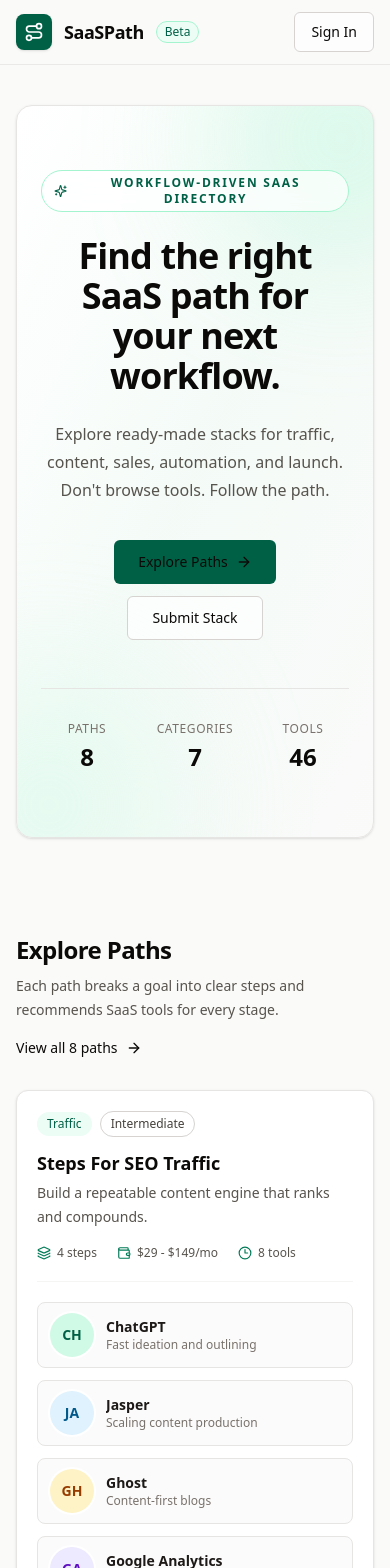
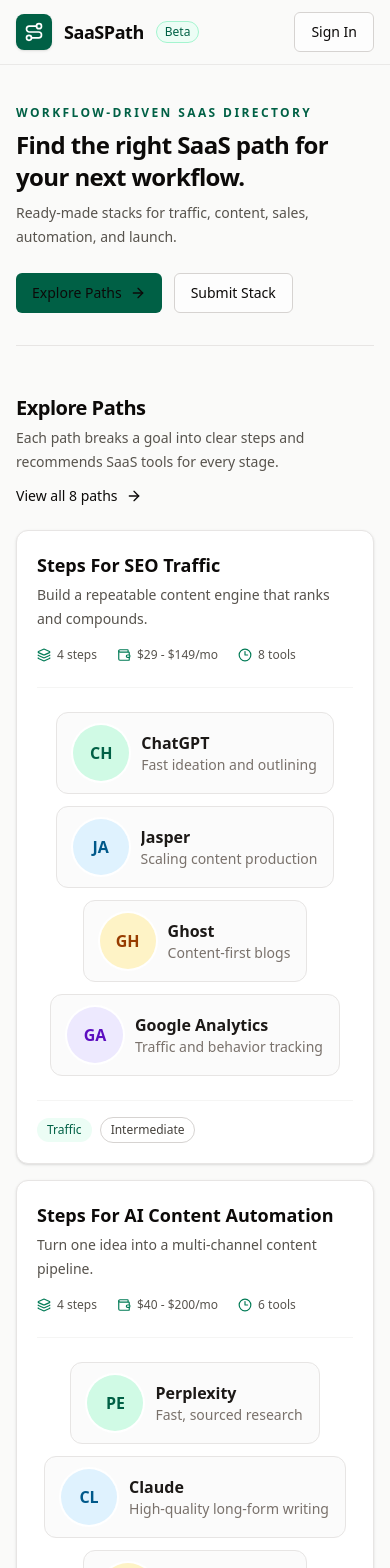
Before and after one commit to ethanhntt-gif/SaaSPath, a Next.js app: page / in a window 390 px wide. Shown: the top 1568 px of the page. Built offline with nearby package versions, Linux system fonts and the light colour scheme.

Commit message:
Compact hero and enlarge centered tool chain in path rows
- Shrink homepage hero to a slim header so path rows dominate

- Move category and difficulty badges to the bottom of each row

- Center the tool chain and enlarge avatars to 56px with bigger labels

```diff
--- a/app/page.tsx
+++ b/app/page.tsx
@@ -1,5 +1,5 @@
 import Link from "next/link";
-import { ArrowRight, Route, Sparkles } from "lucide-react";
+import { ArrowRight, Route } from "lucide-react";
 
 import { PathCard } from "@/components/PathCard";
 import { Button } from "@/components/ui/button";
@@ -9,86 +9,53 @@
   const featuredPaths = paths.slice(0, 6);
 
   return (
-    <div className="space-y-24">
-      <section className="relative overflow-hidden rounded-2xl border border-stone-200 bg-gradient-to-br from-white via-emerald-50/40 to-stone-50 px-6 py-16 text-center shadow-sm sm:px-12 sm:py-20">
-        <div
-          className="pointer-events-none absolute -right-24 -top-24 h-64 w-64 rounded-full bg-emerald-200/30 blur-3xl"
-          aria-hidden="true"
-        />
-        <div
-          className="pointer-events-none absolute -bottom-24 -left-24 h-64 w-64 rounded-full bg-emerald-100/40 blur-3xl"
-          aria-hidden="true"
-        />
-
-        <div className="relative">
-          <span className="inline-flex items-center gap-2 rounded-full border border-emerald-200 bg-white/70 px-3 py-1 text-xs font-semibold uppercase tracking-[0.15em] text-emerald-800 backdrop-blur-sm">
-            <Sparkles className="h-3.5 w-3.5" aria-hidden="true" />
+    <div className="space-y-12">
+      <section className="flex flex-col gap-6 border-b border-stone-200 pb-8 md:flex-row md:items-end md:justify-between">
+        <div>
+          <p className="text-xs font-semibold uppercase tracking-[0.2em] text-emerald-800">
             Workflow-driven SaaS directory
-          </span>
-
-          <h1 className="mx-auto mt-6 max-w-3xl text-4xl font-semibold tracking-tight text-stone-950 sm:text-6xl">
+          </p>
+          <h1 className="mt-2 max-w-2xl text-2xl font-semibold tracking-tight text-stone-950 sm:text-3xl">
             Find the right SaaS path for your next workflow.
           </h1>
-          <p className="mx-auto mt-6 max-w-2xl text-base leading-7 text-stone-600">
-            Explore ready-made stacks for traffic, content, sales, automation, and launch.
-            Don't browse tools. Follow the path.
+          <p className="mt-2 max-w-2xl text-sm leading-6 text-stone-600">
+            Ready-made stacks for traffic, content, sales, automation, and launch.
           </p>
+        </div>
 
-          <div className="mt-9 flex flex-col items-center justify-center gap-3 sm:flex-row">
-            <Button asChild className="h-11 px-6">
+        <div className="flex shrink-0 items-center gap-3">
+          <Button asChild>
             <Link href="/paths">
               Explore Paths
               <ArrowRight className="h-4 w-4" aria-hidden="true" />
             </Link>
           </Button>
-            <Button asChild variant="outline" className="h-11 px-6">
+          <Button asChild variant="outline">
             <Link href="/submit-stack">Submit Stack</Link>
           </Button>
-          </div>
-
-          <dl className="mx-auto mt-12 grid max-w-2xl grid-cols-3 gap-4 border-t border-stone-200 pt-8">
-            <div>
-              <dt className="text-xs uppercase tracking-wider text-stone-500">Paths</dt>
-              <dd className="mt-1 text-2xl font-semibold text-stone-950">{paths.length}</dd>
-            </div>
-            <div>
-              <dt className="text-xs uppercase tracking-wider text-stone-500">Categories</dt>
-              <dd className="mt-1 text-2xl font-semibold text-stone-950">{categories.length}</dd>
-            </div>
-            <div>
-              <dt className="text-xs uppercase tracking-wider text-stone-500">Tools</dt>
-              <dd className="mt-1 text-2xl font-semibold text-stone-950">
-                {paths.reduce(
-                  (total, path) =>
-                    total + path.steps.reduce((sum, step) => sum + step.tools.length, 0),
-                  0,
-                )}
-              </dd>
-            </div>
-          </dl>
         </div>
       </section>
 
       <section id="explore-paths" className="scroll-mt-24">
-        <div className="flex flex-col gap-4 sm:flex-row sm:items-end sm:justify-between">
+        <div className="flex flex-col gap-3 sm:flex-row sm:items-end sm:justify-between">
           <div>
-            <h2 className="text-2xl font-semibold tracking-tight text-stone-950 sm:text-3xl">
+            <h2 className="text-xl font-semibold tracking-tight text-stone-950 sm:text-2xl">
               Explore Paths
             </h2>
-            <p className="mt-2 max-w-2xl text-sm leading-6 text-stone-600">
+            <p className="mt-1 text-sm leading-6 text-stone-600">
               Each path breaks a goal into clear steps and recommends SaaS tools for every stage.
             </p>
           </div>
           <Link
             href="/paths"
-            className="inline-flex items-center gap-2 text-sm font-medium text-emerald-800 transition-colors hover:text-emerald-900"
+            className="inline-flex shrink-0 items-center gap-2 text-sm font-medium text-emerald-800 transition-colors hover:text-emerald-900"
           >
             View all {paths.length} paths
             <ArrowRight className="h-4 w-4" aria-hidden="true" />
           </Link>
         </div>
 
-        <div className="mt-8 flex flex-col gap-4">
+        <div className="mt-6 flex flex-col gap-4">
           {featuredPaths.map((path) => (
             <PathCard key={path.slug} path={path} />
           ))}
@@ -96,19 +63,19 @@
       </section>
 
       <section id="categories" className="scroll-mt-24">
-        <h2 className="text-2xl font-semibold tracking-tight text-stone-950 sm:text-3xl">
+        <h2 className="text-xl font-semibold tracking-tight text-stone-950 sm:text-2xl">
           Categories
         </h2>
-        <p className="mt-2 max-w-2xl text-sm leading-6 text-stone-600">
+        <p className="mt-1 text-sm leading-6 text-stone-600">
           Browse paths by the outcome you want to achieve.
         </p>
 
-        <div className="mt-8 flex flex-wrap gap-3">
+        <div className="mt-5 flex flex-wrap gap-2.5">
           {categories.map((category) => (
             <Link
               key={category}
               href={`/paths?category=${encodeURIComponent(category)}`}
-              className="group inline-flex items-center gap-2 rounded-full border border-stone-200 bg-white px-4 py-2 text-sm font-medium text-stone-700 shadow-sm transition-all hover:-translate-y-0.5 hover:border-emerald-300 hover:text-emerald-800 hover:shadow-md"
+              className="group inline-flex items-center gap-2 rounded-full border border-stone-200 bg-white px-3.5 py-1.5 text-sm font-medium text-stone-700 shadow-sm transition-all hover:-translate-y-0.5 hover:border-emerald-300 hover:text-emerald-800 hover:shadow-md"
             >
               {category}
               <span className="rounded-full bg-stone-100 px-2 py-0.5 text-xs text-stone-500 transition-colors group-hover:bg-emerald-50 group-hover:text-emerald-700">
@@ -119,27 +86,24 @@
         </div>
       </section>
 
-      <section className="relative overflow-hidden rounded-2xl border border-emerald-900/10 bg-emerald-900 p-8 text-white shadow-sm sm:p-12">
+      <section className="relative overflow-hidden rounded-2xl border border-emerald-900/10 bg-emerald-900 p-6 text-white shadow-sm sm:p-8">
         <div
           className="pointer-events-none absolute -right-16 -top-16 h-56 w-56 rounded-full bg-emerald-700/40 blur-3xl"
           aria-hidden="true"
         />
-        <div className="relative flex flex-col items-start gap-6 md:flex-row md:items-center md:justify-between">
+        <div className="relative flex flex-col items-start gap-5 md:flex-row md:items-center md:justify-between">
           <div className="flex items-start gap-4">
-            <span className="grid h-11 w-11 shrink-0 place-items-center rounded-lg bg-white/10 text-white ring-1 ring-white/20">
+            <span className="grid h-10 w-10 shrink-0 place-items-center rounded-lg bg-white/10 text-white ring-1 ring-white/20">
               <Route className="h-5 w-5" aria-hidden="true" />
             </span>
             <div>
-              <h2 className="text-xl font-semibold">Built a workflow worth sharing?</h2>
-              <p className="mt-2 max-w-xl text-sm leading-6 text-emerald-50/80">
+              <h2 className="text-lg font-semibold">Built a workflow worth sharing?</h2>
+              <p className="mt-1 max-w-xl text-sm leading-6 text-emerald-50/80">
                 Submit your SaaS stack and help others reach their next goal faster.
               </p>
             </div>
           </div>
-          <Button
-            asChild
-            className="h-11 bg-white px-6 text-emerald-900 hover:bg-emerald-50"
-          >
+          <Button asChild className="bg-white text-emerald-900 hover:bg-emerald-50">
             <Link href="/submit-stack">
               Submit Stack
               <ArrowRight className="h-4 w-4" aria-hidden="true" />
--- a/components/PathCard.tsx
+++ b/components/PathCard.tsx
@@ -33,21 +33,14 @@
   return (
     <Link
       href={`/paths/${path.slug}`}
-      className="group flex flex-col gap-5 rounded-xl border border-stone-200 bg-white p-5 shadow-sm transition-all hover:-translate-y-0.5 hover:border-emerald-300 hover:shadow-lg hover:shadow-emerald-900/5 sm:p-6"
+      className="group flex flex-col gap-6 rounded-xl border border-stone-200 bg-white p-5 shadow-sm transition-all hover:-translate-y-0.5 hover:border-emerald-300 hover:shadow-lg hover:shadow-emerald-900/5 sm:p-6"
     >
       <div className="flex flex-col gap-4 sm:flex-row sm:items-start sm:justify-between sm:gap-6">
-        <div className="flex min-w-0 flex-1 flex-col gap-3">
-          <div className="flex flex-wrap items-center gap-2">
-            <Badge>{path.category}</Badge>
-            <Badge variant="outline">{path.difficulty}</Badge>
-          </div>
-
-          <div className="min-w-0">
+        <div className="min-w-0 flex-1">
           <h3 className="text-lg font-semibold text-stone-950 transition-colors group-hover:text-emerald-800">
             {path.name}
           </h3>
           <p className="mt-1 text-sm leading-6 text-stone-600">{path.tagline}</p>
-          </div>
         </div>
 
         <dl className="flex shrink-0 flex-wrap items-center gap-x-5 gap-y-2 text-xs text-stone-600 sm:flex-col sm:items-end sm:gap-y-2.5">
@@ -69,19 +62,18 @@
         </dl>
       </div>
 
-      <div className="flex flex-col gap-4 border-t border-stone-100 pt-5 lg:flex-row lg:items-center lg:justify-between">
-        <ol className="flex flex-1 flex-col gap-3 sm:flex-row sm:flex-wrap sm:items-stretch sm:gap-2">
+      <ol className="flex flex-col items-center justify-center gap-3 border-t border-stone-100 pt-6 sm:flex-row sm:flex-wrap sm:items-stretch sm:gap-3">
         {chain.map((tool, index) => (
-            <li key={`${tool.name}-${index}`} className="flex items-center gap-2">
+          <li key={`${tool.name}-${index}`} className="flex items-center gap-3">
             {index > 0 && (
               <ArrowRight
-                  className="hidden h-4 w-4 shrink-0 text-stone-300 sm:block"
+                className="hidden h-5 w-5 shrink-0 text-stone-300 sm:block"
                 aria-hidden="true"
               />
             )}
-              <div className="flex min-w-0 flex-1 items-center gap-3 rounded-lg border border-stone-200 bg-stone-50/70 px-3 py-2.5 sm:flex-none">
+            <div className="flex min-w-0 flex-1 items-center gap-3 rounded-xl border border-stone-200 bg-stone-50/70 px-4 py-3 sm:flex-none">
               <span
-                  className={`grid h-11 w-11 shrink-0 place-items-center rounded-full text-sm font-semibold ring-2 ring-white ${
+                className={`grid h-14 w-14 shrink-0 place-items-center rounded-full text-base font-semibold ring-2 ring-white ${
                   avatarPalette[index % avatarPalette.length]
                 }`}
                 aria-hidden="true"
@@ -89,15 +81,18 @@
                 {getInitials(tool.name)}
               </span>
               <div className="min-w-0">
-                  <p className="truncate text-sm font-semibold text-stone-900">{tool.name}</p>
-                  <p className="truncate text-xs text-stone-500">{tool.bestFor}</p>
+                <p className="truncate text-base font-semibold text-stone-900">{tool.name}</p>
+                <p className="truncate text-sm text-stone-500">{tool.bestFor}</p>
               </div>
             </div>
           </li>
         ))}
       </ol>
 
-        <span className="hidden h-9 w-9 shrink-0 place-items-center rounded-full bg-stone-100 text-stone-500 transition-colors group-hover:bg-emerald-800 group-hover:text-white lg:grid">
+      <div className="flex flex-wrap items-center gap-2 border-t border-stone-100 pt-4">
+        <Badge>{path.category}</Badge>
+        <Badge variant="outline">{path.difficulty}</Badge>
+        <span className="ml-auto hidden h-9 w-9 shrink-0 place-items-center rounded-full bg-stone-100 text-stone-500 transition-colors group-hover:bg-emerald-800 group-hover:text-white sm:grid">
           <ArrowRight className="h-4 w-4" aria-hidden="true" />
         </span>
       </div>
```
Lines whose indentation alone changed are shown as unchanged.
